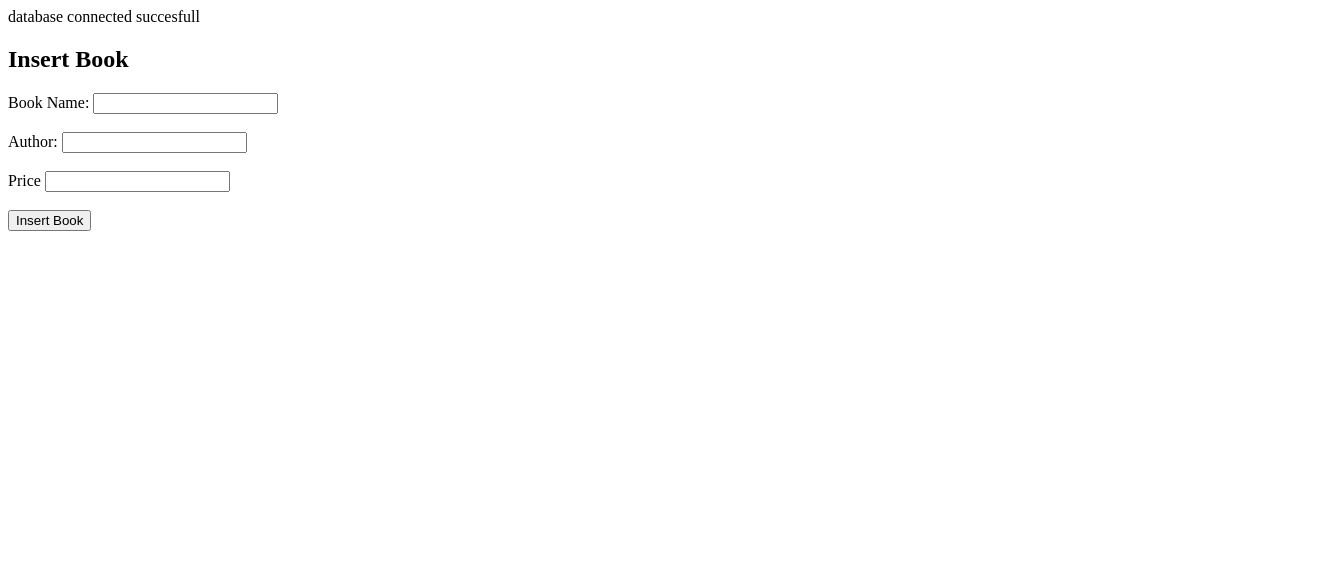
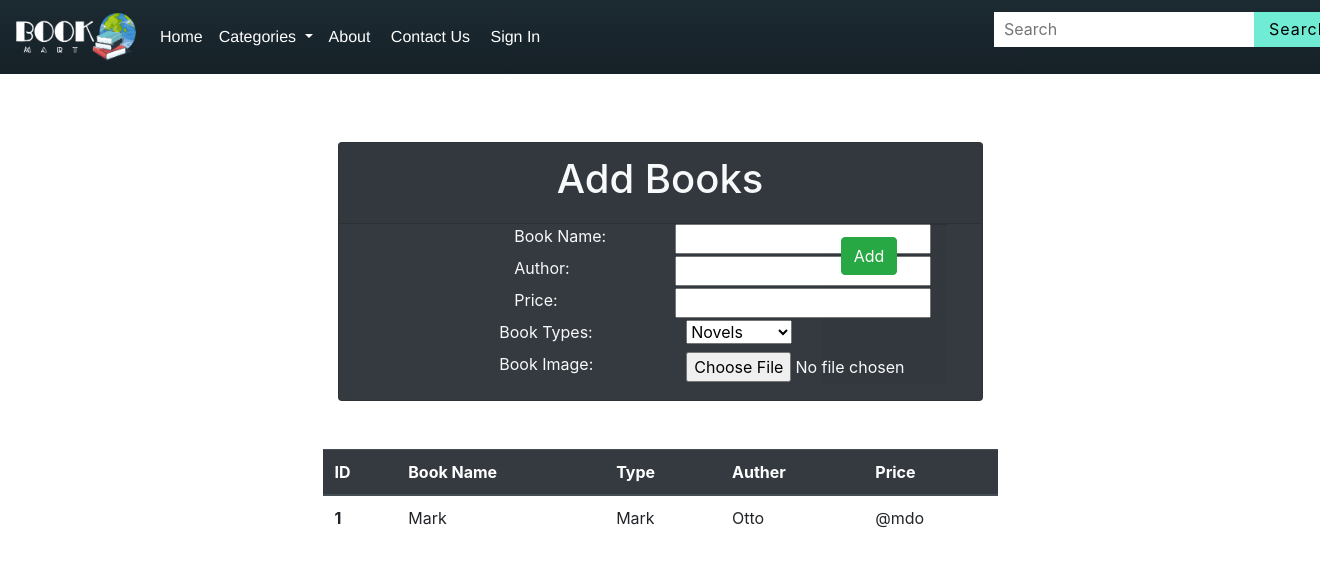
Before and after one commit to mhkjayapathma/Book-Mart, a PHP site: page /AdminPanel.php in a window 1320 px wide; the page is wider, and only the part inside the window is pictured. Shown: the top 567 px of that part. Run offline with PHP 8.4, Linux system fonts and the light colour scheme.

Commit message:
Book Insert Part Added

```diff
--- a/AdminPanel.php
+++ b/AdminPanel.php
@@ -1,3 +1,4 @@
+
 <?php
 // Database connection
 $servername = "localhost";
@@ -25,11 +26,12 @@
 
 // Inserting book into the database
 if ($_SERVER["REQUEST_METHOD"] == "POST") {
-    $title = sanitizeInput($_POST["bname"]);
+    $name = sanitizeInput($_POST["bname"]);
     $author = sanitizeInput($_POST["bauthor"]);
     $price = sanitizeInput($_POST["bprice"]);
+    $type = sanitizeInput($_POST["btype"]);
 
-    $sql = "INSERT INTO book (bname, bauthor, bprice) VALUES ('$title', '$author', '$price')";
+    $sql = "INSERT INTO book (bname, bauthor, bprice, btype) VALUES ('$name', '$author', '$price', '$type')";
 
     if ($conn->query($sql) === TRUE) {
         echo "Book inserted successfully!";
@@ -44,26 +46,111 @@
 <!DOCTYPE html>
 <html lang="en">
     <head>
+        <link href="css/AdminPanel.css" rel="stylesheet">
         <meta charset="UTF-8">
         <meta name="viewport" content="width=device-width, initial-scale=1.0">
         <title>Admin Panel - Insert Book</title>
     </head>
     <body>
-
+        <?php include 'header.html'; ?>
         <h2>Insert Book</h2>
-
+        <br><br><br>
+        <div class="row">
+            <div class="col-md-3"></div>
+            <div class="col-md-6">
+                <div class="card bg-Dark text-light">
                     <form method="post" action="<?php echo htmlspecialchars($_SERVER["PHP_SELF"]); ?>">
-    <label for="title">Book Name:</label>
-    <input type="text" name="bname" required><br><br>
-
+                        <div class="card-header text-center">
+                            <h1>Add Books</h1>
+                        </div>
+                        <div class="body container">
+                            <div class="row">
+                                <div class="col-md-3"> </div>
+                                <div class="col-md-6">
+                                    <div class="row">
+                                        <div class="col-md-6">
+                                            <label for="title" >Book Name:</label>
+                                        </div>
+                                        <div class="col-md-6">
+                                            <input type="text" name="bname" required>
+                                        </div>
+                                    </div>
+                                    <div class="row">
+                                        <div class="col-md-6">
                                             <label for="author">Author:</label>
-    <input type="text" name="bauthor" required><br><br>
-
-    <label for="published_year">Price</label>
-    <input type="number" name="bprice" required><br><br>
-
-    <input type="submit" value="Insert Book">
+                                        </div>
+                                        <div class="col-md-6">
+                                            <input type="text" name="bauthor" required>
+                                        </div>
+                                    </div>
+                                    <div class="row">
+                                        <div class="col-md-6">
+                                            <label for="published_year">Price:</label>
+                                        </div>
+                                        <div class="col-md-6">
+                                            <input  type="number" name="bprice" required>
+                                        </div>
+                                    <div>
+                                    <div class="row">
+                                        <div class="col-md-6">
+                                            <label for="dropdown">Book Types:</label>
+                                        </div>
+                                        <div class="col-md-6">
+                                            <div class="dropdown">
+                                                <select id="dropdown" name="btype">
+                                                    <option value="N">Novels</option>
+                                                    <option value="S">Short story</option>
+                                                    <option value="T">Thriller</option>
+                                                    <option value="F">Fantacy</option>
+                                                </select>
+                                            </div>
+                                        </div>
+                                    </div>
+                                    <div class="row">
+                                        <div class="col-md-6">
+                                            <label for="bookImage">Book Image:</label>
+                                        </div>
+                                        <div class="col-md-6">
+                                            <input type="file" id="bookImage" name="bookImage" accept="image/*" required>
+                                        </div>
+                                    </div>
+                                </div>
+                            </div>
+                        </div>
+                        <div class="card-footer">
+                            <div class="row">
+                                <div class="col-md-10"> </div>
+                                <div class="col-md-2">
+                                    <input type="submit" value="Add" class="btn btn-success">
+                                </div>
+                            </div>
+                        </div>
                     </form>
-
+                </div>
+            </div>
+        </div>
+        <br><br>
+        <div class="row">
+            <table class="table">
+                <thead class="thead-dark">
+                    <tr>
+                    <th scope="col">ID</th>
+                    <th scope="col">Book Name</th>
+                    <th scope="col">Type</th>
+                    <th scope="col">Auther</th>
+                    <th scope="col">Price</th>
+                    </tr>
+                </thead>
+                <tbody>
+                    <tr>
+                    <th scope="row">1</th>
+                    <td>Mark</td>
+                    <td>Mark</td>
+                    <td>Otto</td>
+                    <td>@mdo</td>
+                    </tr>
+                </tbody>
+            </table>
+        </div>
     </body>
 </html>
```
Also changed, not shown: css/AdminPanel.css (added). Lines whose indentation alone changed are shown as unchanged.
